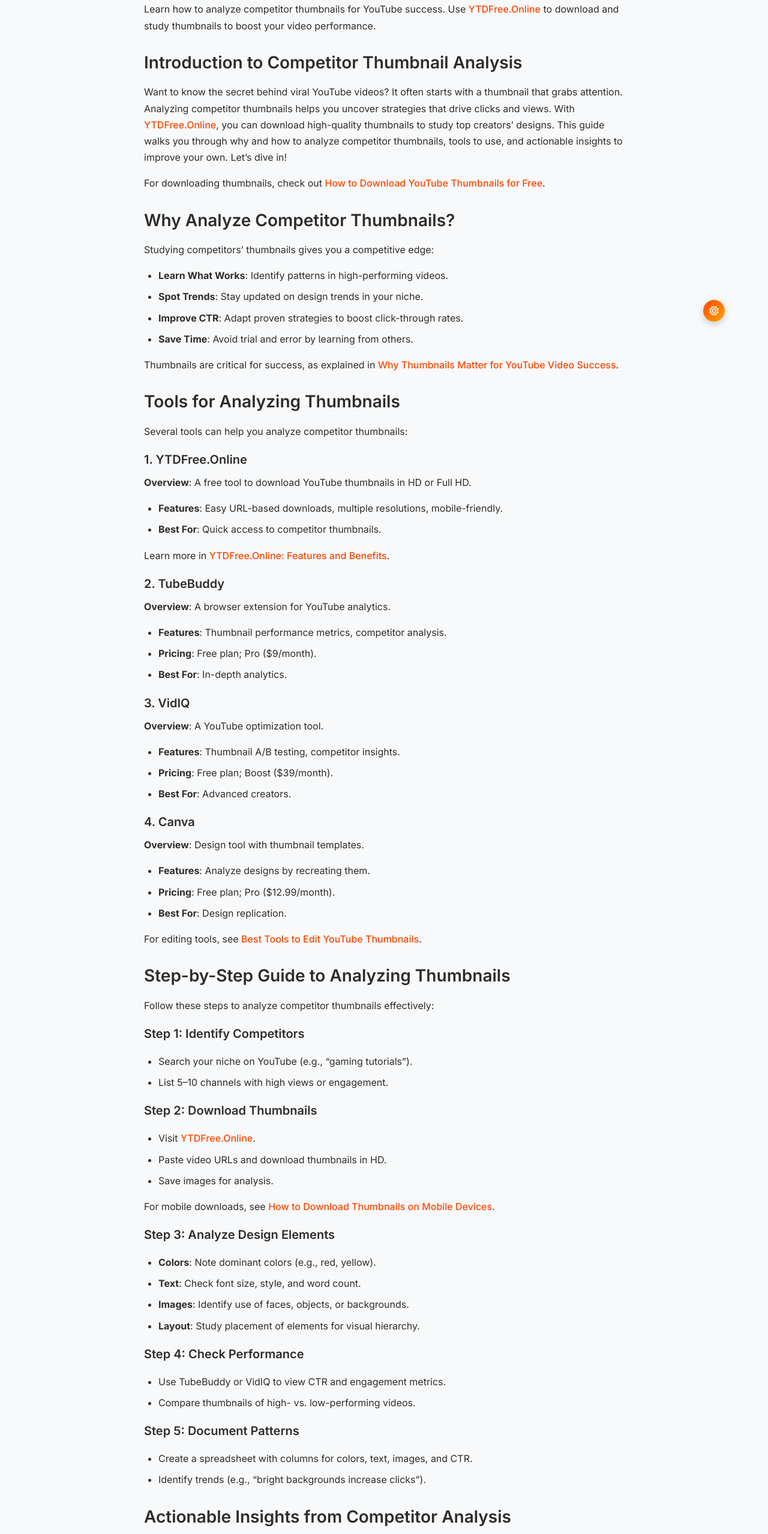
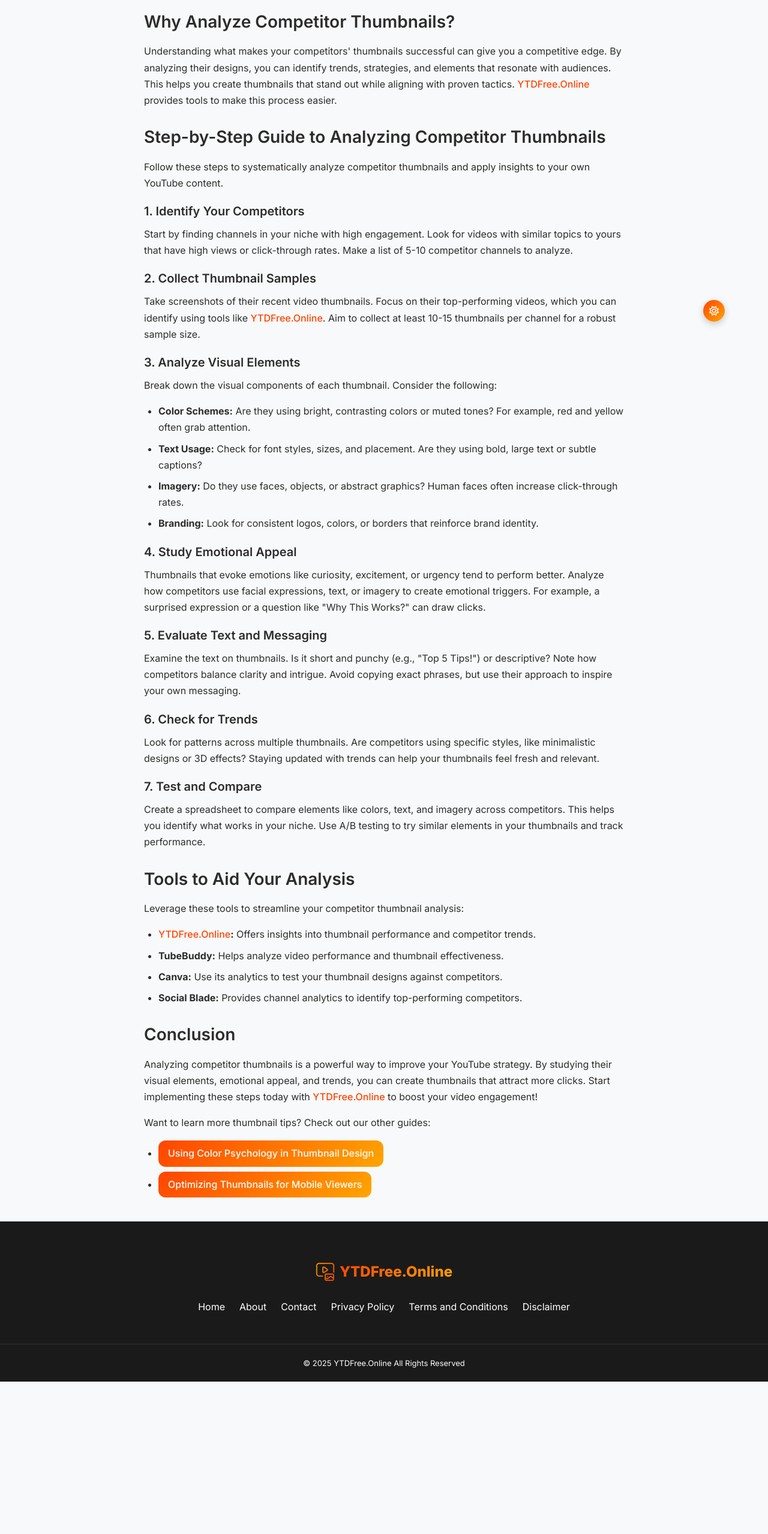
Before and after one commit to thumb-grab/thumb-grab.github.io, a plain HTML site: page how-to-analyze-competitor-thumbnails.html in a window 1280 px wide. Shown: the part 240-2797 px from the top of the page at 60% size. After the commit the page ends 2543 px from the top, so only its background shows below. Drawn offline with nearby package versions, Linux system fonts and the light colour scheme.

Commit message:
Add files via upload

```diff
--- a/how-to-analyze-competitor-thumbnails.html
+++ b/how-to-analyze-competitor-thumbnails.html
@@ -41,7 +41,6 @@
 <html lang="en">
 <head>
   <meta name="google-site-verification" content="OXrLNGo0koBx8iTSQu5pVuUPJof0mBqpHToXmpSx2G8" />
-  <!-- Google tag (gtag.js) -->
   <script async src="https://www.googletagmanager.com/gtag/js?id=G-F7TG1VM0HD"></script>
   <script>
     window.dataLayer = window.dataLayer || [];
@@ -53,10 +52,10 @@
   <link href='https://ytdfree.online/how-to-analyze-competitor-thumbnails' rel='canonical'/>
   <meta charset="UTF-8">
   <meta name="viewport" content="width=device-width, initial-scale=1.0">
-  <title>How to Analyze Competitor Thumbnails for YouTube Success | YTDFree.Online</title>
+  <title>How to Analyze Competitor Thumbnails | YTDFree.Online</title>
   <link rel="icon" type="image/png" href="/icon.png">
-  <meta name="description" content="Learn how to analyze competitor thumbnails for YouTube success. Use YTDFree.Online to download and study thumbnails to boost your video performance.">
-  <meta name="keywords" content="analyze competitor thumbnails, YouTube thumbnail strategy, thumbnail analysis, YTDFree.Online">
+  <meta name="description" content="Learn how to analyze competitor YouTube thumbnails to improve your own designs with tips from YTDFree.Online. Boost clicks and engagement!">
+  <meta name="keywords" content="YouTube thumbnails, competitor analysis, thumbnail design, YTDFree.Online, video marketing">
   <meta name="robots" content="index, follow">
   <meta name="revisit-after" content="2 days">
   <meta name="language" content="English">
@@ -65,12 +64,11 @@
   {
     "@context": "https://schema.org",
     "@type": "Article",
-    "headline": "How to Analyze Competitor Thumbnails for YouTube Success",
-    "description": "Learn how to analyze competitor thumbnails for YouTube success. Use YTDFree.Online to download and study thumbnails to boost your video performance.",
+    "headline": "How to Analyze Competitor Thumbnails",
+    "description": "Learn how to analyze competitor YouTube thumbnails to improve your own designs with tips from YTDFree.Online. Boost clicks and engagement!",
     "author": {
       "@type": "Organization",
-      "name": "YTDFree.Online",
-      "url": "https://ytdfree.online"
+      "name": "YTDFree.Online Team"
     },
     "publisher": {
       "@type": "Organization",
@@ -86,9 +84,7 @@
     "mainEntityOfPage": {
       "@type": "WebPage",
       "@id": "https://ytdfree.online/how-to-analyze-competitor-thumbnails"
-    },
-    "image": "https://ytdfree.online/icon.png",
-    "keywords": "analyze competitor thumbnails, YouTube thumbnail strategy, thumbnail analysis, YTDFree.Online"
+    }
   }
   </script>
   <script src="https://code.jquery.com/jquery-3.6.0.min.js"></script>
@@ -244,35 +240,35 @@
       color: var(--text-color);
       margin-bottom: 16px;
     }
-    .article-content a {
+    .article-content a:not(.read-more) {
       color: var(--primary-color);
       text-decoration: none;
       font-weight: 500;
     }
-    .article-content a:hover {
+    .article-content a:not(.read-more):hover {
       text-decoration: underline;
     }
     .article-content ul {
       list-style: disc;
+      margin: 16px 0;
       padding-left: 24px;
-      margin-bottom: 16px;
     }
     .article-content ul li {
       margin-bottom: 8px;
     }
-    .cta-button {
+    .read-more {
       display: inline-block;
+      padding: 8px 16px;
       background: var(--gradient);
-      color: #fff !important;
-      padding: 12px 24px;
-      border-radius: 50px;
+      color: #fff;
+      font-weight: 500;
       text-decoration: none;
-      font-weight: 500;
-      font-size: 16px;
+      border-radius: var(--border-radius);
       transition: var(--transition);
     }
-    .cta-button:hover {
+    .read-more:hover {
       background: var(--reverse-gradient);
+      text-decoration: none;
     }
     footer {
       background: var(--dark-color);
@@ -405,17 +401,11 @@
         text-align: left;
         border-radius: 8px;
       }
-      #mobile-menu ul li a:hover:not(.no-hover) {
-        color: #fff;
-      }
       .article-content h1 {
         font-size: 2rem;
       }
       .article-content h2 {
         font-size: 1.5rem;
-      }
-      .article-content h3 {
-        font-size: 1.125rem;
       }
       .article-content p {
         font-size: 0.95rem;
@@ -462,7 +452,7 @@
       <nav id="mobile-menu">
         <ul>
           <li><a href="/">Home</a></li>
-          <li><a href="/blog">Blog</a></li>
+          <li><a href="/blog" class="no-hover">Blog</a></li>
           <li><a href="#" onclick="openModal('features-modal'); return false;">Features</a></li>
           <li><a href="#" onclick="openModal('how-to-use-modal'); return false;">How to Use</a></li>
           <li><a href="#" onclick="openModal('faq-modal'); return false;">FAQ</a></li>
@@ -472,151 +462,58 @@
   </header>
   <main class="container py-12">
     <div class="article-content">
-      <h1>How to Analyze Competitor Thumbnails for YouTube Success</h1>
-      <p class="text-base md:text-lg text-gray-600 mb-8">Learn how to analyze competitor thumbnails for YouTube success. Use <a href="https://ytdfree.online">YTDFree.Online</a> to download and study thumbnails to boost your video performance.</p>
-
-      <h2>Introduction to Competitor Thumbnail Analysis</h2>
-      <p>Want to know the secret behind viral YouTube videos? It often starts with a thumbnail that grabs attention. Analyzing competitor thumbnails helps you uncover strategies that drive clicks and views. With <a href="https://ytdfree.online">YTDFree.Online</a>, you can download high-quality thumbnails to study top creators’ designs. This guide walks you through why and how to analyze competitor thumbnails, tools to use, and actionable insights to improve your own. Let’s dive in!</p>
-      <p>For downloading thumbnails, check out <a href="/how-to-download-youtube-thumbnails-for-free">How to Download YouTube Thumbnails for Free</a>.</p>
+      <h1>How to Analyze Competitor Thumbnails</h1>
+      <p class="text-base md:text-lg text-gray-600 mb-8">Learn expert techniques to analyze competitor YouTube thumbnails and improve your own designs with <a href="https://ytdfree.online">YTDFree.Online</a>. Boost your video's click-through rate!</p>
 
       <h2>Why Analyze Competitor Thumbnails?</h2>
-      <p>Studying competitors’ thumbnails gives you a competitive edge:</p>
+      <p>Understanding what makes your competitors' thumbnails successful can give you a competitive edge. By analyzing their designs, you can identify trends, strategies, and elements that resonate with audiences. This helps you create thumbnails that stand out while aligning with proven tactics. <a href="https://ytdfree.online">YTDFree.Online</a> provides tools to make this process easier.</p>
+
+      <h2>Step-by-Step Guide to Analyzing Competitor Thumbnails</h2>
+      <p>Follow these steps to systematically analyze competitor thumbnails and apply insights to your own YouTube content.</p>
+
+      <h3>1. Identify Your Competitors</h3>
+      <p>Start by finding channels in your niche with high engagement. Look for videos with similar topics to yours that have high views or click-through rates. Make a list of 5-10 competitor channels to analyze.</p>
+
+      <h3>2. Collect Thumbnail Samples</h3>
+      <p>Take screenshots of their recent video thumbnails. Focus on their top-performing videos, which you can identify using tools like <a href="https://ytdfree.online">YTDFree.Online</a>. Aim to collect at least 10-15 thumbnails per channel for a robust sample size.</p>
+
+      <h3>3. Analyze Visual Elements</h3>
+      <p>Break down the visual components of each thumbnail. Consider the following:</p>
       <ul>
-        <li><strong>Learn What Works</strong>: Identify patterns in high-performing videos.</li>
-        <li><strong>Spot Trends</strong>: Stay updated on design trends in your niche.</li>
-        <li><strong>Improve CTR</strong>: Adapt proven strategies to boost click-through rates.</li>
-        <li><strong>Save Time</strong>: Avoid trial and error by learning from others.</li>
-      </ul>
-      <p>Thumbnails are critical for success, as explained in <a href="/why-thumbnails-matter-for-youtube-video-success">Why Thumbnails Matter for YouTube Video Success</a>.</p>
-
-      <h2>Tools for Analyzing Thumbnails</h2>
-      <p>Several tools can help you analyze competitor thumbnails:</p>
-
-      <h3>1. YTDFree.Online</h3>
-      <p><strong>Overview</strong>: A free tool to download YouTube thumbnails in HD or Full HD.</p>
-      <ul>
-        <li><strong>Features</strong>: Easy URL-based downloads, multiple resolutions, mobile-friendly.</li>
-        <li><strong>Best For</strong>: Quick access to competitor thumbnails.</li>
-      </ul>
-      <p>Learn more in <a href="/ytdfree-online-features-and-benefits">YTDFree.Online: Features and Benefits</a>.</p>
-
-      <h3>2. TubeBuddy</h3>
-      <p><strong>Overview</strong>: A browser extension for YouTube analytics.</p>
-      <ul>
-        <li><strong>Features</strong>: Thumbnail performance metrics, competitor analysis.</li>
-        <li><strong>Pricing</strong>: Free plan; Pro ($9/month).</li>
-        <li><strong>Best For</strong>: In-depth analytics.</li>
+        <li><strong>Color Schemes:</strong> Are they using bright, contrasting colors or muted tones? For example, red and yellow often grab attention.</li>
+        <li><strong>Text Usage:</strong> Check for font styles, sizes, and placement. Are they using bold, large text or subtle captions?</li>
+        <li><strong>Imagery:</strong> Do they use faces, objects, or abstract graphics? Human faces often increase click-through rates.</li>
+        <li><strong>Branding:</strong> Look for consistent logos, colors, or borders that reinforce brand identity.</li>
       </ul>
 
-      <h3>3. VidIQ</h3>
-      <p><strong>Overview</strong>: A YouTube optimization tool.</p>
+      <h3>4. Study Emotional Appeal</h3>
+      <p>Thumbnails that evoke emotions like curiosity, excitement, or urgency tend to perform better. Analyze how competitors use facial expressions, text, or imagery to create emotional triggers. For example, a surprised expression or a question like "Why This Works?" can draw clicks.</p>
+
+      <h3>5. Evaluate Text and Messaging</h3>
+      <p>Examine the text on thumbnails. Is it short and punchy (e.g., "Top 5 Tips!") or descriptive? Note how competitors balance clarity and intrigue. Avoid copying exact phrases, but use their approach to inspire your own messaging.</p>
+
+      <h3>6. Check for Trends</h3>
+      <p>Look for patterns across multiple thumbnails. Are competitors using specific styles, like minimalistic designs or 3D effects? Staying updated with trends can help your thumbnails feel fresh and relevant.</p>
+
+      <h3>7. Test and Compare</h3>
+      <p>Create a spreadsheet to compare elements like colors, text, and imagery across competitors. This helps you identify what works in your niche. Use A/B testing to try similar elements in your thumbnails and track performance.</p>
+
+      <h2>Tools to Aid Your Analysis</h2>
+      <p>Leverage these tools to streamline your competitor thumbnail analysis:</p>
       <ul>
-        <li><strong>Features</strong>: Thumbnail A/B testing, competitor insights.</li>
-        <li><strong>Pricing</strong>: Free plan; Boost ($39/month).</li>
-        <li><strong>Best For</strong>: Advanced creators.</li>
+        <li><strong><a href="https://ytdfree.online">YTDFree.Online</a>:</strong> Offers insights into thumbnail performance and competitor trends.</li>
+        <li><strong>TubeBuddy:</strong> Helps analyze video performance and thumbnail effectiveness.</li>
+        <li><strong>Canva:</strong> Use its analytics to test your thumbnail designs against competitors.</li>
+        <li><strong>Social Blade:</strong> Provides channel analytics to identify top-performing competitors.</li>
       </ul>
 
-      <h3>4. Canva</h3>
-      <p><strong>Overview</strong>: Design tool with thumbnail templates.</p>
+      <h2>Conclusion</h2>
+      <p>Analyzing competitor thumbnails is a powerful way to improve your YouTube strategy. By studying their visual elements, emotional appeal, and trends, you can create thumbnails that attract more clicks. Start implementing these steps today with <a href="https://ytdfree.online">YTDFree.Online</a> to boost your video engagement!</p>
+      <p>Want to learn more thumbnail tips? Check out our other guides:</p>
       <ul>
-        <li><strong>Features</strong>: Analyze designs by recreating them.</li>
-        <li><strong>Pricing</strong>: Free plan; Pro ($12.99/month).</li>
-        <li><strong>Best For</strong>: Design replication.</li>
+        <li><a href="/using-color-psychology-in-thumbnail-design" class="read-more">Using Color Psychology in Thumbnail Design</a></li>
+        <li><a href="/optimizing-thumbnails-for-mobile-viewers" class="read-more">Optimizing Thumbnails for Mobile Viewers</a></li>
       </ul>
-      <p>For editing tools, see <a href="/best-tools-to-edit-youtube-thumbnails">Best Tools to Edit YouTube Thumbnails</a>.</p>
-
-      <h2>Step-by-Step Guide to Analyzing Thumbnails</h2>
-      <p>Follow these steps to analyze competitor thumbnails effectively:</p>
-
-      <h3>Step 1: Identify Competitors</h3>
-      <p>
-        <ul>
-          <li>Search your niche on YouTube (e.g., “gaming tutorials”).</li>
-          <li>List 5–10 channels with high views or engagement.</li>
-        </ul>
-      </p>
-
-      <h3>Step 2: Download Thumbnails</h3>
-      <p>
-        <ul>
-          <li>Visit <a href="https://ytdfree.online">YTDFree.Online</a>.</li>
-          <li>Paste video URLs and download thumbnails in HD.</li>
-          <li>Save images for analysis.</li>
-        </ul>
-      </p>
-      <p>For mobile downloads, see <a href="/how-to-download-thumbnails-on-mobile-devices">How to Download Thumbnails on Mobile Devices</a>.</p>
-
-      <h3>Step 3: Analyze Design Elements</h3>
-      <p>
-        <ul>
-          <li><strong>Colors</strong>: Note dominant colors (e.g., red, yellow).</li>
-          <li><strong>Text</strong>: Check font size, style, and word count.</li>
-          <li><strong>Images</strong>: Identify use of faces, objects, or backgrounds.</li>
-          <li><strong>Layout</strong>: Study placement of elements for visual hierarchy.</li>
-        </ul>
-      </p>
-
-      <h3>Step 4: Check Performance</h3>
-      <p>
-        <ul>
-          <li>Use TubeBuddy or VidIQ to view CTR and engagement metrics.</li>
-          <li>Compare thumbnails of high- vs. low-performing videos.</li>
-        </ul>
-      </p>
-
-      <h3>Step 5: Document Patterns</h3>
-      <p>
-        <ul>
-          <li>Create a spreadsheet with columns for colors, text, images, and CTR.</li>
-          <li>Identify trends (e.g., “bright backgrounds increase clicks”).</li>
-        </ul>
-      </p>
-
-      <h2>Actionable Insights from Competitor Analysis</h2>
-      <p>Turn your analysis into results:</p>
-      <ul>
-        <li><strong>Adopt Trends</strong>: Use popular colors or text styles in your niche.</li>
-        <li><strong>Improve Branding</strong>: Match competitor consistency with your logo or fonts.</li>
-        <li><strong>Test Variations</strong>: Create multiple thumbnails based on findings and A/B test them.</li>
-        <li><strong>Optimize for Mobile</strong>: Ensure designs are clear on small screens.</li>
-      </ul>
-      <p>For design tips, read <a href="/creating-thumbnails-for-youtube-design-tips">Creating Thumbnails for YouTube: Design Tips</a>.</p>
-
-      <h2>Using Insights Beyond YouTube</h2>
-      <p>Apply thumbnail insights to other platforms:</p>
-      <ul>
-        <li><strong>Social Media</strong>: Use similar designs for Instagram or Twitter posts. See <a href="/using-thumbnails-in-social-media-marketing">Using Thumbnails in Social Media Marketing</a>.</li>
-        <li><strong>Websites</strong>: Embed thumbnails in blogs for SEO. Check <a href="/seo-tips-for-using-youtube-thumbnails-on-your-website">SEO Tips for Using YouTube Thumbnails on Your Website</a>.</li>
-      </ul>
-
-      <h2>Legal Considerations for Using Competitor Thumbnails</h2>
-      <p>Stay compliant while analyzing:</p>
-      <ul>
-        <li><strong>Download for Analysis Only</strong>: Use <a href="https://ytdfree.online">YTDFree.Online</a> to download thumbnails for study, not reuse.</li>
-        <li><strong>Avoid Copying</strong>: Create original designs inspired by trends, not direct copies.</li>
-        <li><strong>Respect Copyright</strong>: Use licensed or original images for your thumbnails.</li>
-      </ul>
-      <p>For details, read <a href="/guide-to-copyright-rules-for-youtube-thumbnails">Guide to Copyright Rules for YouTube Thumbnails</a>.</p>
-
-      <h2>Frequently Asked Questions</h2>
-      <h3>Why should I analyze competitor thumbnails?</h3>
-      <p>It helps you identify strategies that drive clicks and views in your niche.</p>
-
-      <h3>How can I download competitor thumbnails?</h3>
-      <p>Use <a href="https://ytdfree.online">YTDFree.Online</a> to download thumbnails in HD.</p>
-
-      <h3>Is it legal to use competitor thumbnails?</h3>
-      <p>Downloading for analysis is fine, but don’t reuse without permission. See <a href="/guide-to-copyright-rules-for-youtube-thumbnails">Guide to Copyright Rules for YouTube Thumbnails</a>.</p>
-
-      <h3>What tools help with thumbnail analysis?</h3>
-      <p><a href="https://ytdfree.online">YTDFree.Online</a>, TubeBuddy, and VidIQ are great options.</p>
-
-      <h3>How do I create my own thumbnails?</h3>
-      <p>Use tools like Canva or Photoshop. Check <a href="/best-tools-to-edit-youtube-thumbnails">Best Tools to Edit YouTube Thumbnails</a>.</p>
-
-      <h2>Conclusion</h2>
-      <p>Analyzing competitor thumbnails is a powerful way to boost your YouTube success. Use <a href="https://ytdfree.online">YTDFree.Online</a> to download and study thumbnails, then apply insights to create your own click-worthy designs. Explore our <a href="/blog">blog</a> for more tips, like <a href="/why-thumbnails-matter-for-youtube-video-success">Why Thumbnails Matter for YouTube Video Success</a> or <a href="/top-5-ways-to-use-youtube-thumbnails-in-content-creation">Top 5 Ways to Use YouTube Thumbnails in Content Creation</a>.</p>
-      <p><a href="https://ytdfree.online" class="cta-button">Download Thumbnails Now</a></p>
     </div>
   </main>
   <footer>
```
